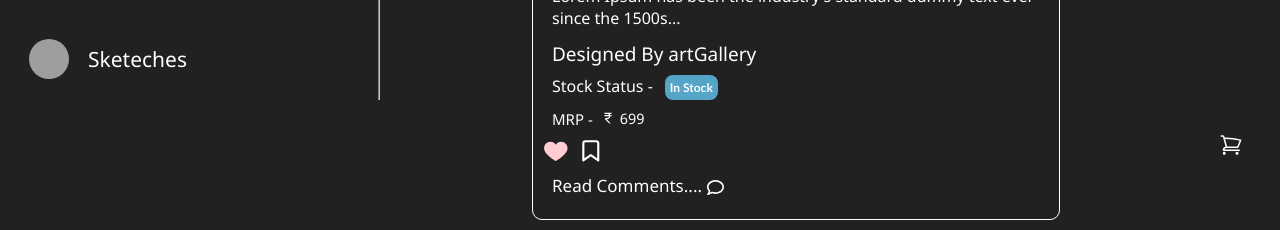
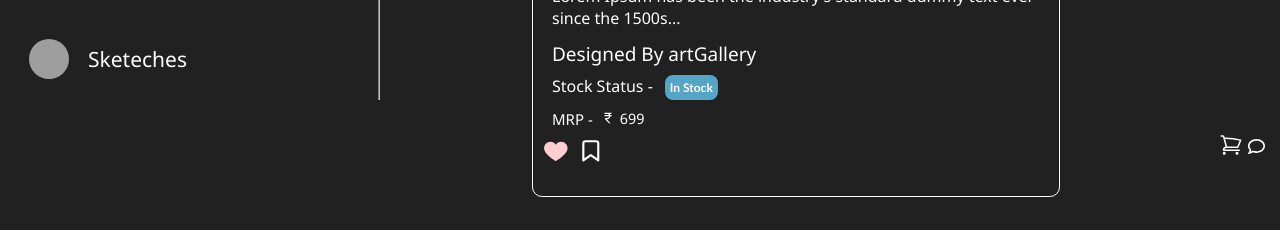
Before and after one commit to Pragyani/art-gallery, a React (Create React App) app: page / in a window 1280 px wide. Shown: the part 780-1010 px from the top of the page. Built offline with nearby package versions, Linux system fonts and the light colour scheme; grey boxes are pictures that could not be loaded.

Commit message:
add: change in input-span-tag

```diff
--- a/src/ProductDetails/productDetail.js
+++ b/src/ProductDetails/productDetail.js
@@ -92,10 +92,11 @@ const ProductDetail = ({ Products }) => {
                                                             <HiOutlineShoppingCart className="shopin-crt" />
                                                         )}
                                                     </h3>
+                                                    <span
+                                                    className="input-span-tag" onClick={()=>setShowCommentBox(prev => !prev)} > <FaRegComment className="cmnt-rct-i" />
+                                                </span>
                                                 </div>
-                                                <span
-                                                    className="input-span-tag" onClick={()=>setShowCommentBox(prev => !prev)} > Read Comments....<FaRegComment className="cmnt-rct-i" />
-                                                </span>
+
                                             </div>
                                         </div>
                                     </div>
```
